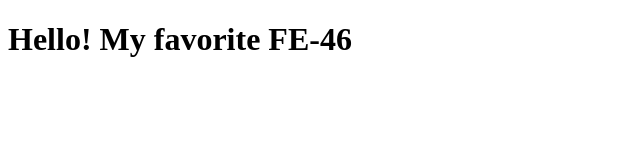
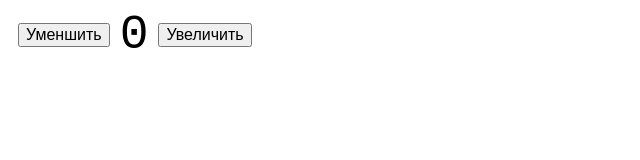
Before and after one commit to AndySanych/JS-CORE-FE-46, a plain HTML site: page index.html in a window 1280 px wide. Shown: the whole page, without its empty margins (0-640 px from the left). Drawn offline with Linux system fonts and the light colour scheme.

Commit message:
add-html-markup-and-stytles-for-the-counter

```diff
--- a/index.html
+++ b/index.html
@@ -5,9 +5,37 @@
     <meta http-equiv="X-UA-Compatible" content="IE=edge" />
     <meta name="viewport" content="width=device-width, initial-scale=1.0" />
     <title>Dokument</title>
+    <style>
+      body {
+        font-family: sans-serif;
+      }
+
+      button {
+        margin: 10px;
+        font-size: 16px;
+        font-family: inherit;
+        cursor: pointer;
+      }
+
+      .counter {
+        display: flex;
+        align-items: center;
+      }
+
+      .counter > p {
+        margin: 0;
+        font-size: 48px;
+        font-family: monospace;
+      }
+    </style>
   </head>
   <body>
-        <h1>Hello! My favorite FE-46</h1>
+    <!-- <h1>Hello! My favorite FE-46</h1> -->
+    <div class="counter">
+      <button class="js-decrement">Уменшить</button>
+      <p class="js-value">0</p>
+      <button class="js-increment">Увеличить</button>
+    </div>
     <script src="./index.js" type="module"></script>
   </body>
 </html>
```
Lines whose indentation alone changed are shown as unchanged.
